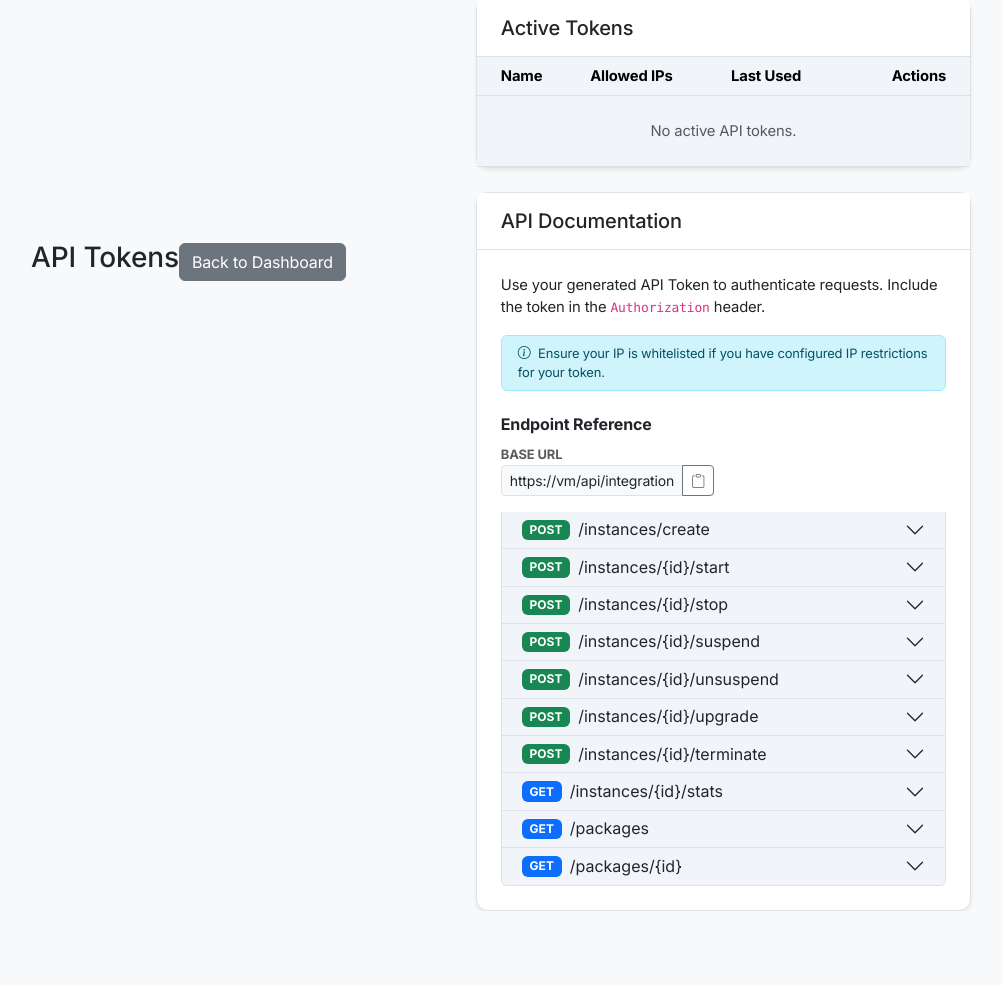
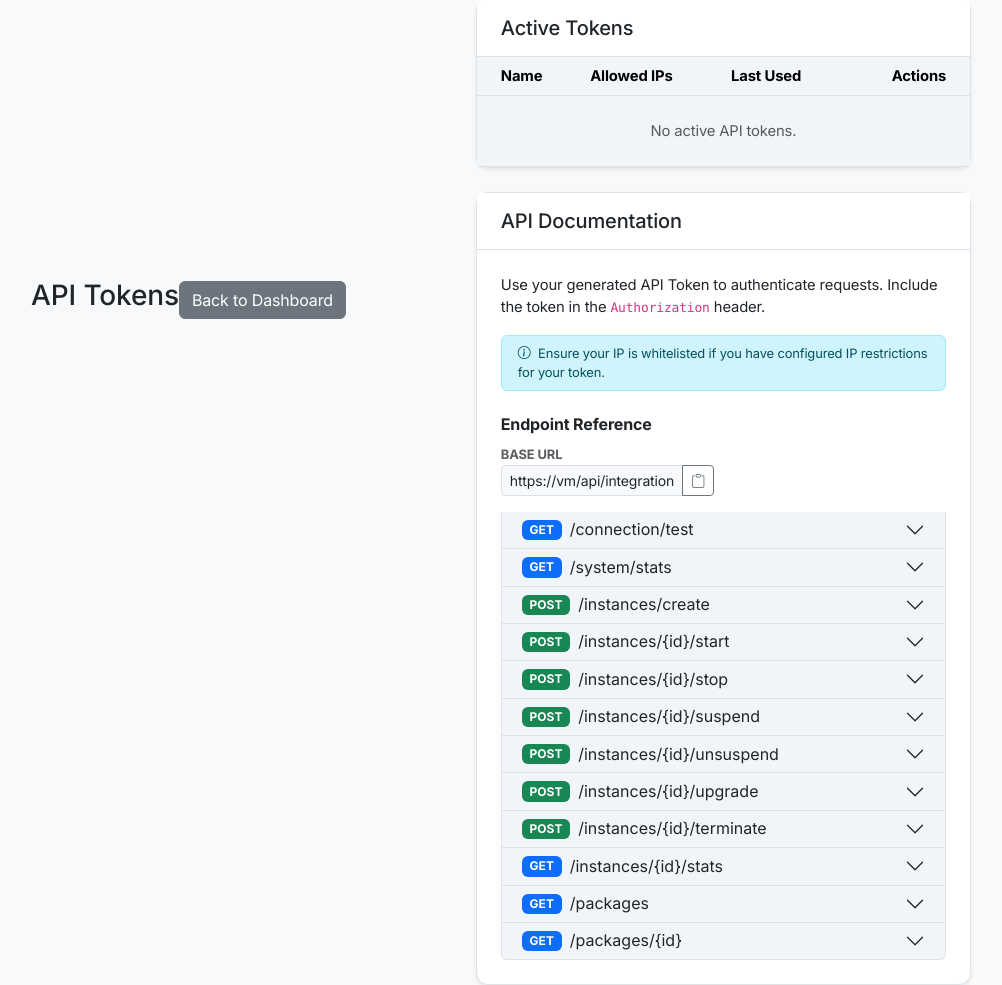
Before and after one commit to TheRabbiRifat/n8n-panel, a Laravel app: template resources/views/profile/api-tokens.blade.php in a window 1280 px wide. Shown: the part 362-1347 px from the top of the page, without its empty margins (74-1076 px from the left). Before the commit the page ends 1273 px from the top, so only its background shows below. Run offline with Laravel 12, Linux system fonts and the light colour scheme; the template is opened without the code that fills it, so the values that code supplies are empty.

Commit message:
Add API Connection Test and System Stats endpoints
- Added `GET /connection/test` to verify API credentials and return user info.
- Added `GET /system/stats` to return server health (uptime, load, memory, disk) and instance counts.
- Updated API documentation view with examples for these new endpoints.

```diff
--- a/resources/views/profile/api-tokens.blade.php
+++ b/resources/views/profile/api-tokens.blade.php
@@ -151,6 +151,66 @@
                         <div class="input-group input-group-sm flex-nowrap">
                             <span class="input-group-text bg-light text-truncate" style="max-width: 100%;">{{ 'https://' . gethostname() . '/api/integration' }}</span>
                             <button class="btn btn-outline-secondary" type="button" onclick="navigator.clipboard.writeText('{{ 'https://' . gethostname() . '/api/integration' }}')"><i class="bi bi-clipboard"></i></button>
+                        </div>
+                    </div>
+
+                    <!-- Connection Test -->
+                    <div class="accordion-item">
+                        <h2 class="accordion-header">
+                            <button class="accordion-button collapsed py-2" type="button" data-bs-toggle="collapse" data-bs-target="#api-connection">
+                                <span class="badge bg-primary me-2">GET</span> /connection/test
+                            </button>
+                        </h2>
+                        <div id="api-connection" class="accordion-collapse collapse" data-bs-parent="#apiDocs">
+                            <div class="accordion-body bg-light">
+                                <p class="small">Verify your API credentials and connection.</p>
+                                <pre class="small bg-dark text-white p-3 rounded mb-0 text-break" style="white-space: pre-wrap;">curl -X GET "{{ 'https://' . gethostname() . '/api/integration/connection/test' }}" \
+  -H "Authorization: Bearer YOUR_API_TOKEN"</pre>
+                                <div class="mt-3">
+                                    <h6 class="small fw-bold text-muted">Response</h6>
+                                    <pre class="small bg-light border p-3 rounded mb-0 text-muted text-break" style="white-space: pre-wrap;">{
+  "status": "success",
+  "message": "Connection successful",
+  "user": {
+    "id": 1,
+    "name": "Admin User",
+    "email": "admin@example.com"
+  }
+}</pre>
+                                </div>
+                            </div>
+                        </div>
+                    </div>
+
+                    <!-- System Stats -->
+                    <div class="accordion-item">
+                        <h2 class="accordion-header">
+                            <button class="accordion-button collapsed py-2" type="button" data-bs-toggle="collapse" data-bs-target="#api-system-stats">
+                                <span class="badge bg-primary me-2">GET</span> /system/stats
+                            </button>
+                        </h2>
+                        <div id="api-system-stats" class="accordion-collapse collapse" data-bs-parent="#apiDocs">
+                            <div class="accordion-body bg-light">
+                                <p class="small">Get system health and usage statistics.</p>
+                                <pre class="small bg-dark text-white p-3 rounded mb-0 text-break" style="white-space: pre-wrap;">curl -X GET "{{ 'https://' . gethostname() . '/api/integration/system/stats' }}" \
+  -H "Authorization: Bearer YOUR_API_TOKEN"</pre>
+                                <div class="mt-3">
+                                    <h6 class="small fw-bold text-muted">Response</h6>
+                                    <pre class="small bg-light border p-3 rounded mb-0 text-muted text-break" style="white-space: pre-wrap;">{
+  "status": "success",
+  "uptime": "2 hours, 15 minutes",
+  "load_averages": { "1": 0.5, "5": 0.3, "15": 0.1 },
+  "memory_usage": { "percent": 45.2, "used": 3600, "total": 8000 },
+  "disk_usage": { "percent": 20.5, "used_gb": 10, "total_gb": 50 },
+  "counts": {
+    "users": 5,
+    "instances_total": 10,
+    "instances_running": 8,
+    "instances_stopped": 2
+  }
+}</pre>
+                                </div>
+                            </div>
                         </div>
                     </div>
 
--- a/routes/api.php
+++ b/routes/api.php
@@ -44,4 +44,8 @@ Route::middleware(['auth:sanctum', 'role:admin', 'log.api'])->prefix('integratio
 
     // Reseller Management
     Route::post('/resellers', [App\Http\Controllers\Api\ApiController::class, 'createReseller']);
+
+    // System & Connection
+    Route::get('/connection/test', [App\Http\Controllers\Api\ApiController::class, 'testConnection']);
+    Route::get('/system/stats', [App\Http\Controllers\Api\ApiController::class, 'systemStats']);
 });
```
Also changed, not shown: app/Http/Controllers/Api/ApiController.php (+47 -0 lines).
